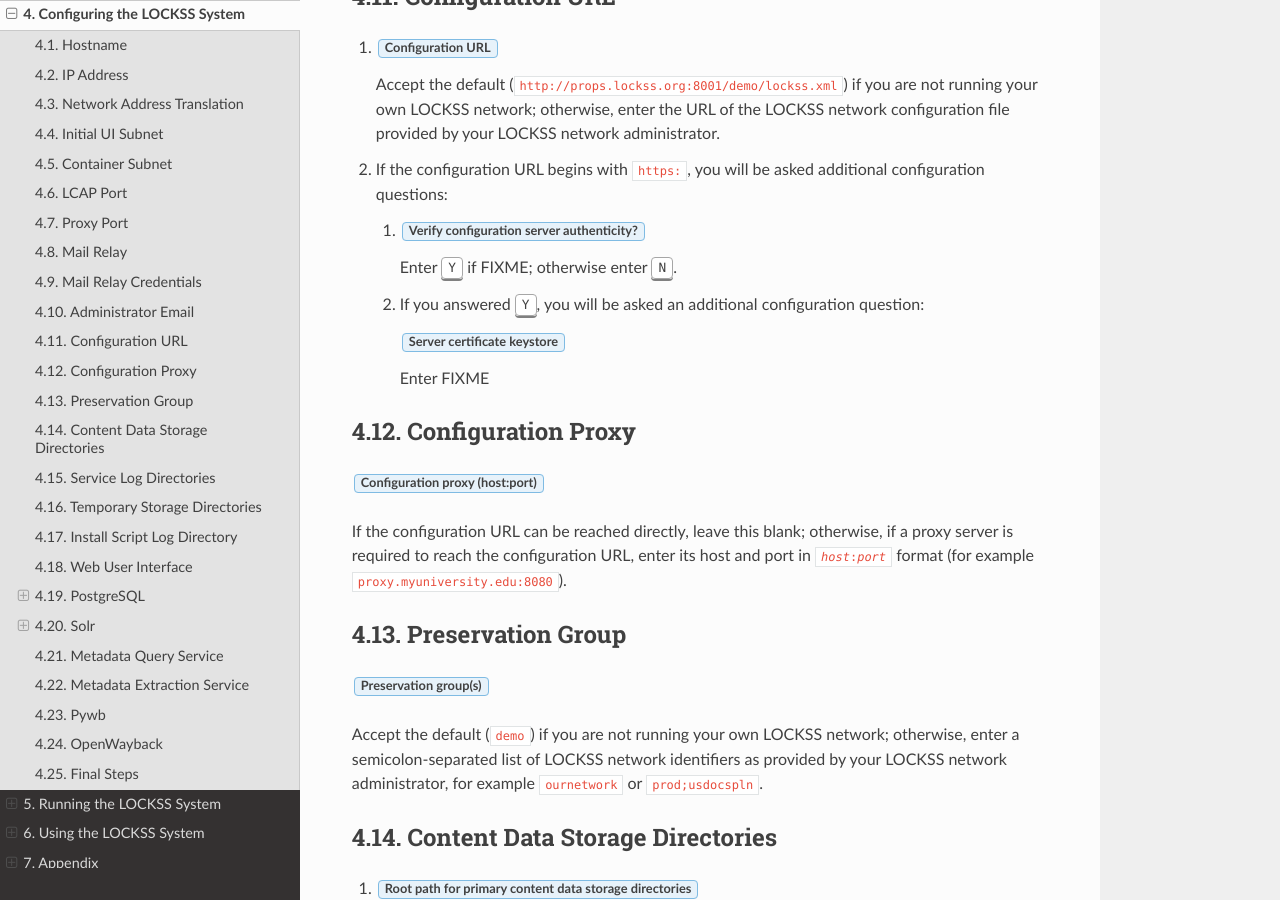
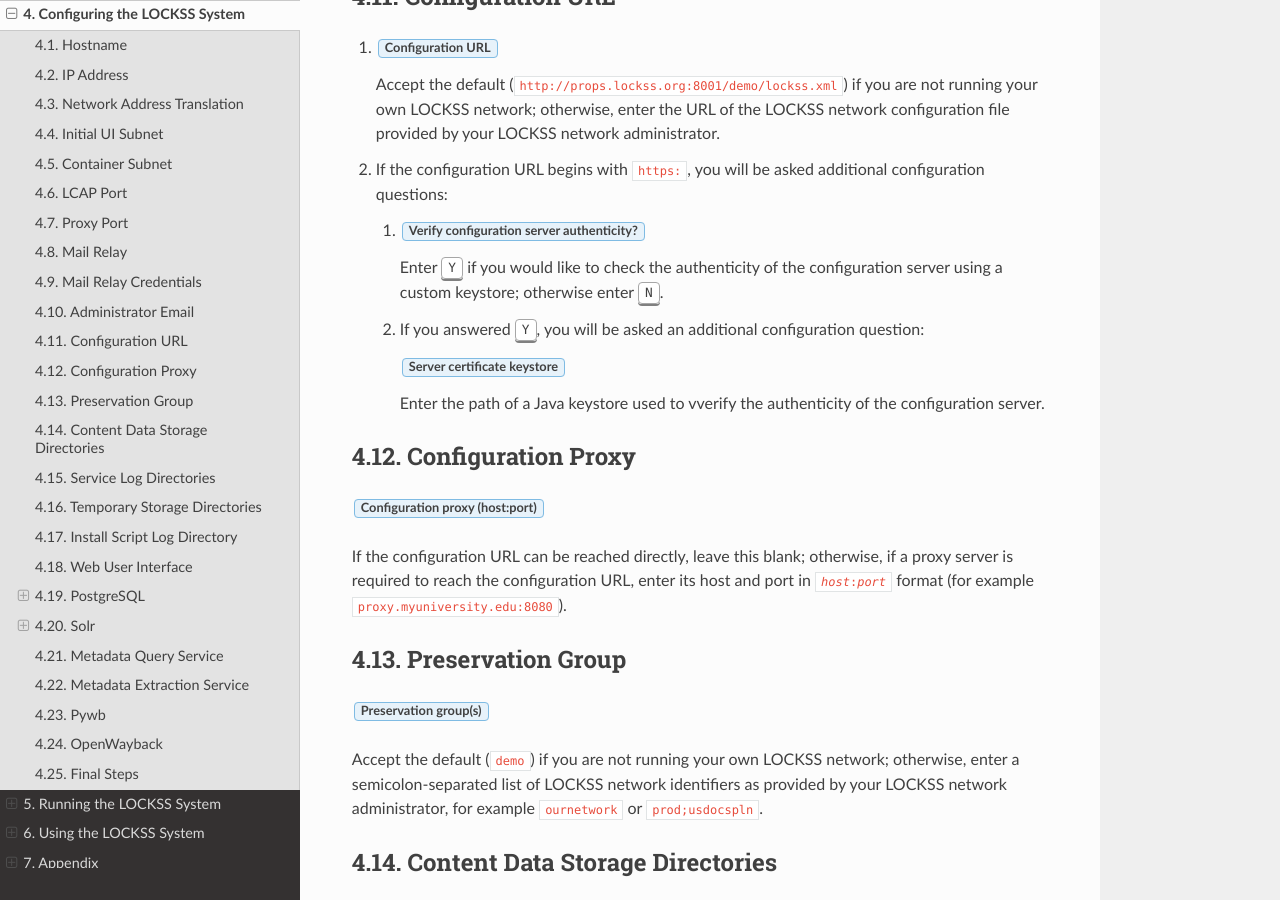
Before and after one commit to lockss/lockss-rtd-manual, a Sphinx documentation site: the page built from docs/configuring.rst, in a window 1280 px wide and 900 px high, scrolled down 3070 px. Built offline with Sphinx 7.4.7 and the Read the Docs theme 2.0.0, drawn with Linux system fonts in a browser that asks for light colours.

Commit message:
Address FIXME placeholder for configuration server keystore.

```diff
--- a/docs/configuring.rst
+++ b/docs/configuring.rst
@@ -140,13 +140,13 @@ Configuration URL
 
    1. :guilabel:`Verify configuration server authenticity?`
 
-      Enter :kbd:`Y` if FIXME; otherwise enter :kbd:`N`.
+      Enter :kbd:`Y` if you would like to check the authenticity of the configuration server using a custom keystore; otherwise enter :kbd:`N`.
 
    2. If you answered :kbd:`Y`, you will be asked an additional configuration question:
 
       :guilabel:`Server certificate keystore`
 
-      Enter FIXME
+      Enter the path of a Java keystore used to vverify the authenticity of the configuration server.
 
 -------------------
 Configuration Proxy
```
